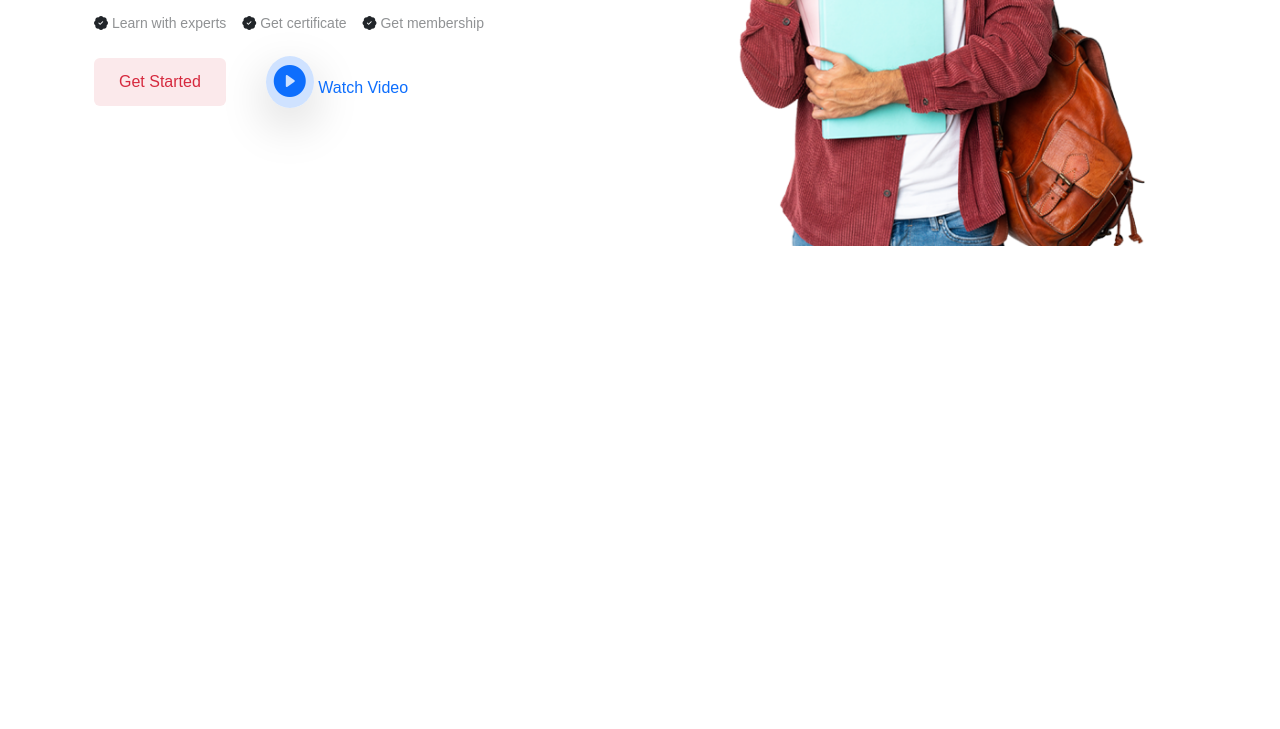
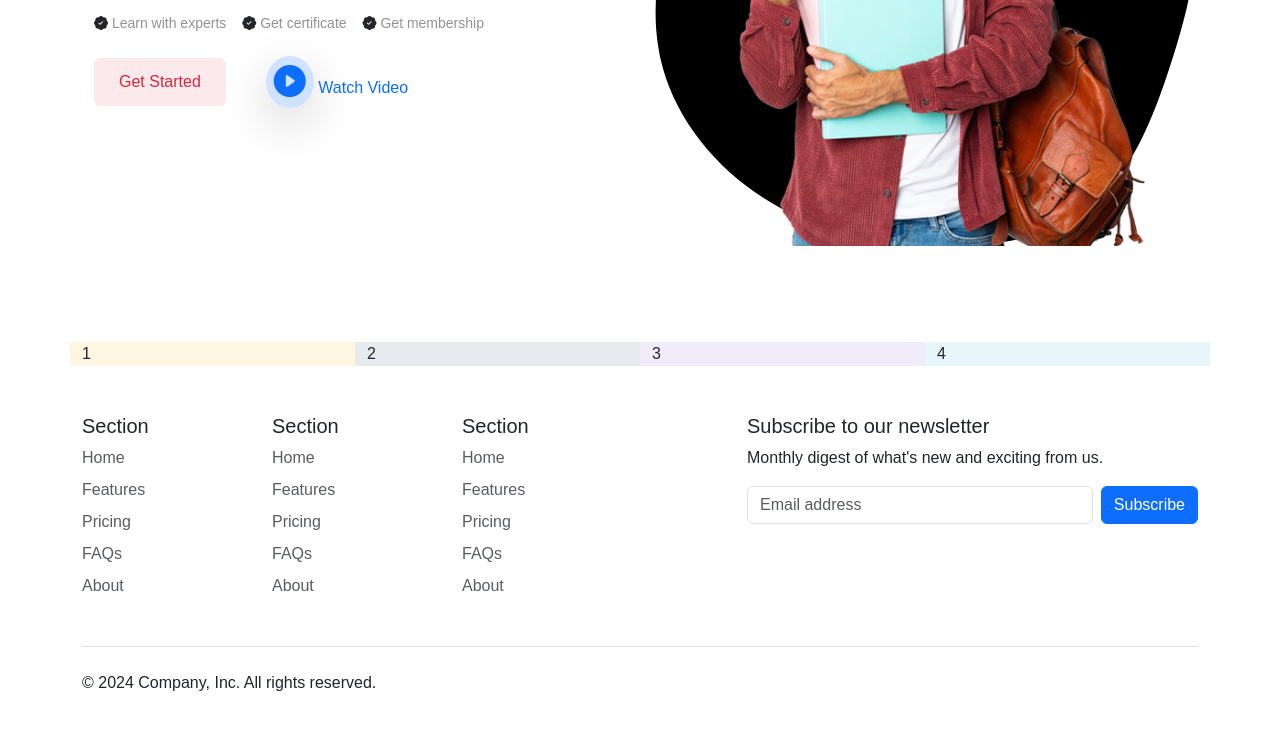
Before and after one commit to saloni11042/Eduport, a plain HTML site: page index.html in a window 1280 px wide. Shown: the part 463-1192 px from the top of the page. Before the commit the page ends 805 px from the top, so only its background shows below. Drawn offline with nearby package versions, Linux system fonts and the light colour scheme.

Commit message:
Footer-added

```diff
--- a/css/style.css
+++ b/css/style.css
@@ -15,3 +15,18 @@ body{
     background-color: #FBE9EB;
     color: #D6293E;
 }
+.fill-blue{
+    background-color: #1D3B53;
+}
+.yellow-bg{
+    background-color: #FEF6E0;
+}
+.grey-bg{
+    background-color:#E8EBED;
+}
+.violet-bg{
+    background-color:#F0ECF9;
+}
+.teal-bg{
+    background-color:#E7F6F8;
+}
--- a/index.html
+++ b/index.html
@@ -76,8 +76,16 @@
     <section class="hero-header">
         <div class="container col-xxl-8 px-4 py-5">
             <div class="row flex-lg-row-reverse align-items-center g-5 py-5">
-              <div class="col-10 col-sm-8 col-lg-6">
-                <img src="./images/hero-image.png" class="d-block mx-lg-auto img-fluid" alt="Bootstrap Themes" width="440" height="380" loading="lazy">
+              <div class="col-10 col-sm-8 col-lg-6 position-relative">
+                <figure class="position-absolute bottom-0 start-50 translate-middle-x mt-4 mb-0">
+                  <svg class="pt-5 pt-sm-0" width="550px" height="538px" viewBox="0 0 554 544" style="enable-background:new 0 0 554 544;" xml:space="preserve">
+                    <path class="fill-blue" d="M423.3,77.2c49.5,32.5,100.4,67.2,118.4,114.5s3.5,107.1-15.4,165.7c-18.7,58.6-41.8,116.1-84,148.6 c-42.5,32.8-104.2,40.2-163.8,37.3c-59.5-3.2-116.8-17.1-164.7-47.9c-48.3-30.6-87.2-78.2-102-131.6C-3,310.5,6.6,251,25.3,194.7 C43.6,138,70.7,84.3,114.1,49.5C157.2,14.8,216.7-1,270.8,6.4C324.8,14.2,373.4,44.7,423.3,77.2z"></path>
+                  </svg>
+                </figure>
+                <div class="position-relative">
+                  <img src="./images/hero-image.png" class="d-block mx-lg-auto img-fluid" alt="Bootstrap Themes" width="440" height="380" loading="lazy">
+                </div>
+
               </div>
               <div class="col-lg-6">
                 <h1 class="display-5 fw-bold text-body-emphasis lh-1 mb-3">Limitless learning at your fingertips</h1>
@@ -109,12 +117,83 @@
             </div>
           </div>
     </section>
-    <section class="details"></section>
+    <section class="details">
+      <div class="container">
+        <div class="row">
+          <div class="col yellow-bg">1</div>
+          <div class="col grey-bg">2</div>
+          <div class="col violet-bg">3</div>
+          <div class="col teal-bg">4</div>
+        </div>
+      </div>
+
+
+    </section>
     <section class="popular-courses"></section>
     <section class="teaching"></section>
     <section class="trending-courses"></section>
     <section class="feedback"></section>
-    <section class="footer"></section>
+    <section class="footer">
+      <div class="container">
+        <footer class="py-5">
+          <div class="row">
+            <div class="col-6 col-md-2 mb-3">
+              <h5>Section</h5>
+              <ul class="nav flex-column">
+                <li class="nav-item mb-2"><a href="#" class="nav-link p-0 text-body-secondary">Home</a></li>
+                <li class="nav-item mb-2"><a href="#" class="nav-link p-0 text-body-secondary">Features</a></li>
+                <li class="nav-item mb-2"><a href="#" class="nav-link p-0 text-body-secondary">Pricing</a></li>
+                <li class="nav-item mb-2"><a href="#" class="nav-link p-0 text-body-secondary">FAQs</a></li>
+                <li class="nav-item mb-2"><a href="#" class="nav-link p-0 text-body-secondary">About</a></li>
+              </ul>
+            </div>
+
+            <div class="col-6 col-md-2 mb-3">
+              <h5>Section</h5>
+              <ul class="nav flex-column">
+                <li class="nav-item mb-2"><a href="#" class="nav-link p-0 text-body-secondary">Home</a></li>
+                <li class="nav-item mb-2"><a href="#" class="nav-link p-0 text-body-secondary">Features</a></li>
+                <li class="nav-item mb-2"><a href="#" class="nav-link p-0 text-body-secondary">Pricing</a></li>
+                <li class="nav-item mb-2"><a href="#" class="nav-link p-0 text-body-secondary">FAQs</a></li>
+                <li class="nav-item mb-2"><a href="#" class="nav-link p-0 text-body-secondary">About</a></li>
+              </ul>
+            </div>
+
+            <div class="col-6 col-md-2 mb-3">
+              <h5>Section</h5>
+              <ul class="nav flex-column">
+                <li class="nav-item mb-2"><a href="#" class="nav-link p-0 text-body-secondary">Home</a></li>
+                <li class="nav-item mb-2"><a href="#" class="nav-link p-0 text-body-secondary">Features</a></li>
+                <li class="nav-item mb-2"><a href="#" class="nav-link p-0 text-body-secondary">Pricing</a></li>
+                <li class="nav-item mb-2"><a href="#" class="nav-link p-0 text-body-secondary">FAQs</a></li>
+                <li class="nav-item mb-2"><a href="#" class="nav-link p-0 text-body-secondary">About</a></li>
+              </ul>
+            </div>
+
+            <div class="col-md-5 offset-md-1 mb-3">
+              <form>
+                <h5>Subscribe to our newsletter</h5>
+                <p>Monthly digest of what's new and exciting from us.</p>
+                <div class="d-flex flex-column flex-sm-row w-100 gap-2">
+                  <label for="newsletter1" class="visually-hidden">Email address</label>
+                  <input id="newsletter1" type="text" class="form-control" placeholder="Email address">
+                  <button class="btn btn-primary" type="button">Subscribe</button>
+                </div>
+              </form>
+            </div>
+          </div>
+
+          <div class="d-flex flex-column flex-sm-row justify-content-between py-4 my-4 border-top">
+            <p>© 2024 Company, Inc. All rights reserved.</p>
+            <ul class="list-unstyled d-flex">
+              <li class="ms-3"><a class="link-body-emphasis" href="#"><svg class="bi" width="24" height="24"><use xlink:href="#twitter"></use></svg></a></li>
+              <li class="ms-3"><a class="link-body-emphasis" href="#"><svg class="bi" width="24" height="24"><use xlink:href="#instagram"></use></svg></a></li>
+              <li class="ms-3"><a class="link-body-emphasis" href="#"><svg class="bi" width="24" height="24"><use xlink:href="#facebook"></use></svg></a></li>
+            </ul>
+          </div>
+        </footer>
+      </div>
+    </section>
 
     <script src="https://cdn.jsdelivr.net/npm/bootstrap@5.3.3/dist/js/bootstrap.bundle.min.js" integrity="sha384-YvpcrYf0tY3lHB60NNkmXc5s9fDVZLESaAA55NDzOxhy9GkcIdslK1eN7N6jIeHz" crossorigin="anonymous"></script>
 </body>
```
